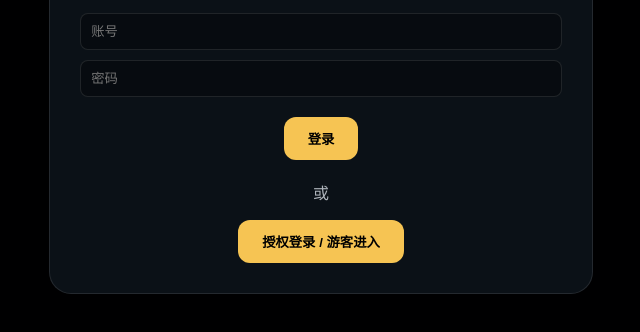
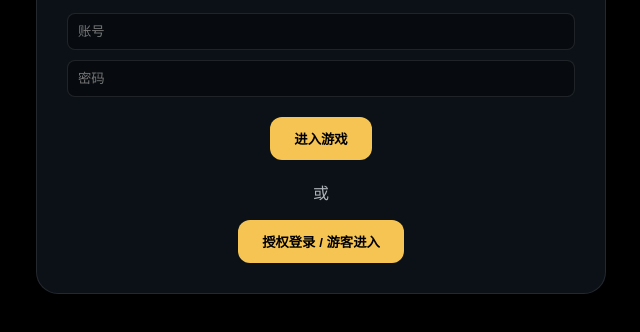
Before and after one commit to xiao7511/go-game-app, a plain HTML site: page index.html in a window 1280 px wide. Shown: the part 326-658 px from the top of the page, without its empty margins (319-959 px from the left). Drawn offline with nearby package versions, Linux system fonts and the light colour scheme.

Commit message:
Update index.html

```diff
--- a/index.html
+++ b/index.html
@@ -88,7 +88,7 @@
     <div>
       <input type="text" id="username" placeholder="账号" style="padding: 10px; margin-bottom: 10px; width: 100%; border-radius: 8px; border: 1px solid var(--panel-border); background: rgba(0,0,0,0.3); color: var(--text);">
       <input type="password" id="password" placeholder="密码" style="padding: 10px; margin-bottom: 20px; width: 100%; border-radius: 8px; border: 1px solid var(--panel-border); background: rgba(0,0,0,0.3); color: var(--text);">
-      <button id="auth-btn" onclick="mockLogin()">登录</button>
+      <button id="auth-btn">进入游戏</button>
     </div>
     <p style="margin-top: 20px; color: var(--muted);">或</p>
     <button onclick="loginWithSupabase()">授权登录 / 游客进入</button>
```
